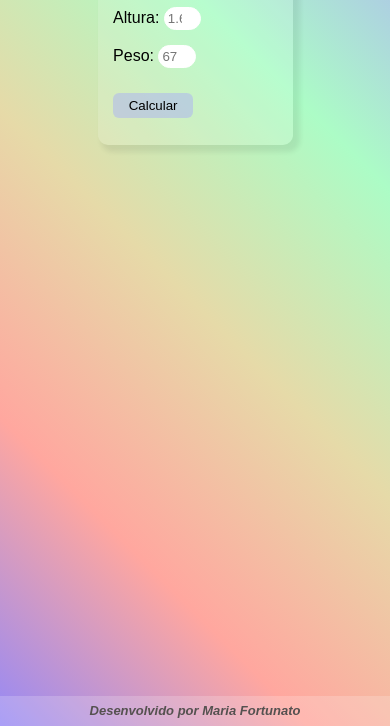
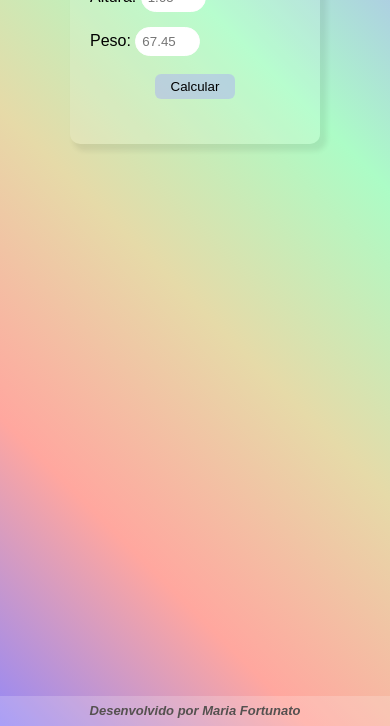
Before and after one commit to mariafortunato/imc-calculator, a plain HTML site: page index.html in a window 390 px wide. Shown: the part 118-844 px from the top of the page. Drawn offline with Linux system fonts and the light colour scheme.

Commit message:
alteração botão calcular

```diff
--- a/index.html
+++ b/index.html
@@ -20,7 +20,9 @@
                         Peso: <input type="number" name="" id="peso" placeholder="67.45">
                     </p>
                 </div>
-                <input type="button" value="Calcular" onclick="calcular()" id="buttonCalcular">
+                <div id="botaoCalcular">
+                    <input type="button" value="Calcular" onclick="calcular()">
+                </div>
             </div>
             <div id="res"></div>
     </div>
--- a/style.css
+++ b/style.css
@@ -16,7 +16,7 @@ body{
 body #inicio{
     background-color: rgba(255, 255, 255, 0.137);
     border-radius: 10px;
-    width: 380px;
+    width: 300px;
     margin: auto;
     box-shadow: 5px 5px 5px 2px rgba(0, 0, 0, 0.075);
     margin-top: 10%;
@@ -37,25 +37,29 @@ body #inicio #corpo{
 
 }
 input[type=number]{
-    width: 100px;
+    width: 70px;
     border-radius: 15px;
     border: 1px solid white;
-    padding: 3px;
     outline: none;
+    padding: 6px;
 }
-body #inicio #buttonCalcular{
+body #inicio #botaoCalcular{
+    display: flex;
+    justify-content: center;
+    padding: 10px 0;
+}
+body #inicio #botaoCalcular input{
     background-color:#aeb5f286;
     border-radius: 6px;
     border: none;
     padding: 5px;
-    margin-top: 25px;
+    margin-top: 25px auto;
     width: 80px;
     transition: .4s;
     cursor: pointer;
     outline: none;
-
 }
-input[type=button]:hover{
+body #inicio #botaoCalcular input:hover{
     background-color:transparent;
     color: #05149e;
 }
@@ -84,7 +88,7 @@ footer p{
 }
 @media (max-width: 1024px){
     body #inicio{
-        width: 40%;
+        width: 280px;
     }
     body #inicio #title{
         font-size: 25px;
@@ -96,7 +100,7 @@ footer p{
 
     }
     input[type=number]{
-        width: 23%
+        width: 70px;
     }
     input[type=button]{
         border-radius: 6px;
@@ -112,13 +116,13 @@ footer p{
 }
 @media (max-width: 650px){
     body #inicio{
-        width: 50%;
+        width: 250px;
     }
     body #inicio #title{
         font-size: 23px;
     }
     input[type=number]{
-        width: 23%
+        width: 65px;
     }
     input[type=button]{
         border-radius: 6px;
```
